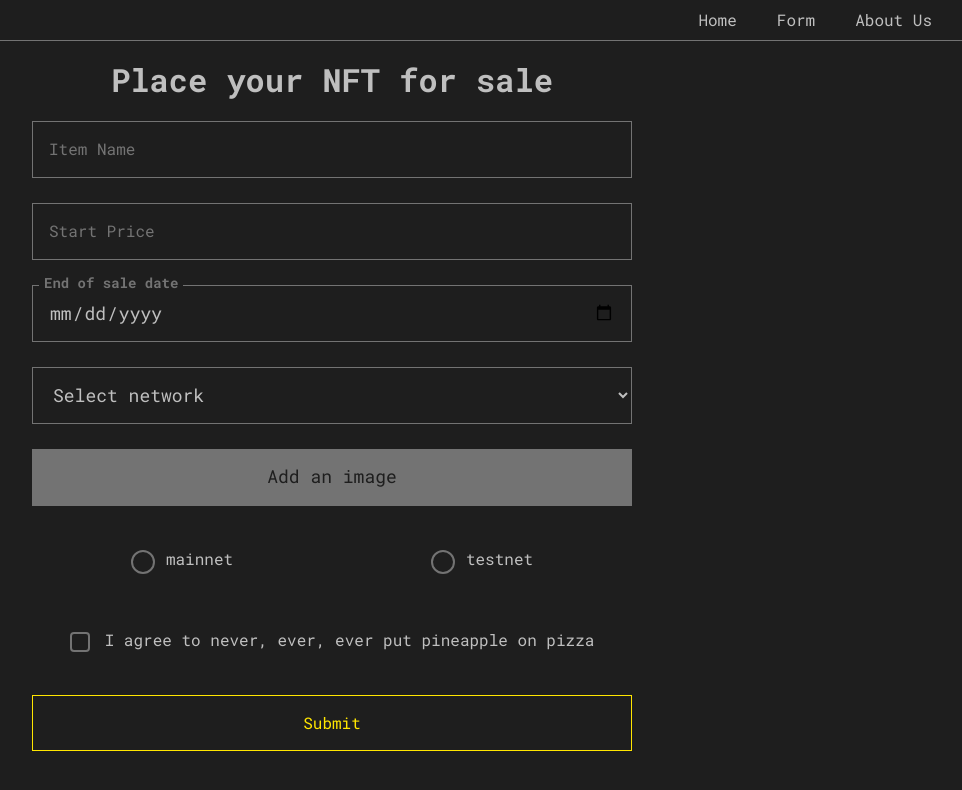
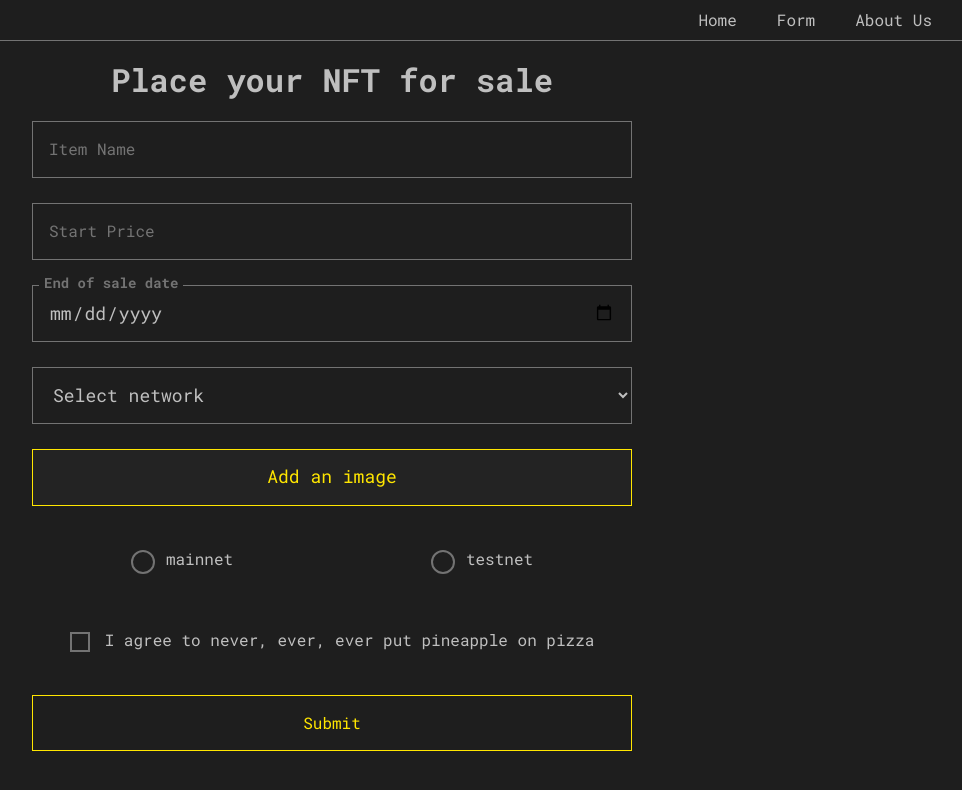
Before and after one commit to Ilichhh/rs-react, a React (Vite) app: page /form in a window 1280 px wide. In both pictures the pointer is over the label "Add an image". Shown: the top 790 px of the page, without its empty margins (308-1270 px from the left). Built offline with nearby package versions, Linux system fonts and the light colour scheme.

Commit message:
feat: update form styles

```diff
--- a/src/components/AddImageButton/AddImageButton.scss
+++ b/src/components/AddImageButton/AddImageButton.scss
@@ -14,7 +14,9 @@
   border: 1px solid $secondary-color;
 
   &:hover {
-    background-color: $secondary-color;
+    color: $accent-color;
+    background-color: $bg-light-color;
+    border: 1px solid $accent-color;
   }
 
   &_hidden {
--- a/src/components/Checkbox/Checkbox.scss
+++ b/src/components/Checkbox/Checkbox.scss
@@ -24,7 +24,6 @@
   margin-right: 15px;
 
   border: 2px solid $secondary-color;
-  border-radius: 4px;
   background-color: $bg-color;
 
   content: "";
```
